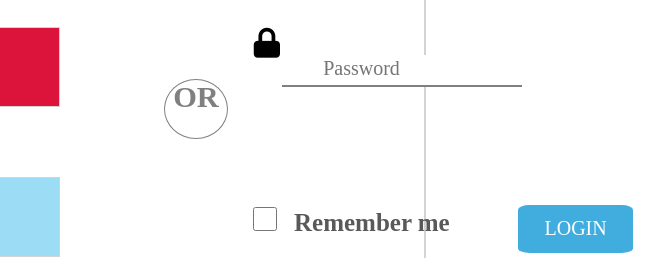
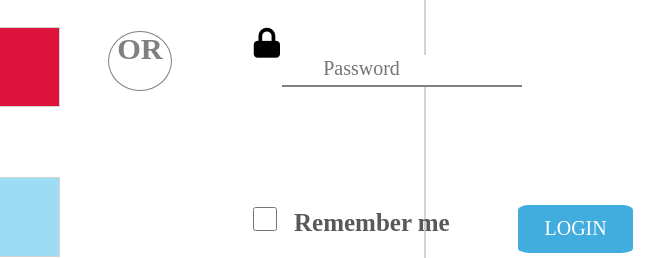
Before and after one commit to erikayanez/Log-in-Page, a plain HTML site: page index.html in a window 1280 px wide. Shown: the part 259-517 px from the top of the page, 372-1038 px from the left. Drawn offline with Linux system fonts and the light colour scheme; a web font is replaced by a local one.

Commit message:
fixing OR position

```diff
--- a/css/style.css
+++ b/css/style.css
@@ -194,8 +194,8 @@ h2 {
     background-color: white;
     border-radius: 50%;
     position: relative;
-    left: 31.5rem;
-    bottom: 52rem;
+    left: 28rem;
+    bottom: 55rem;
 }
 
 h3 {
```
Also changed, not shown: 1 other file.
